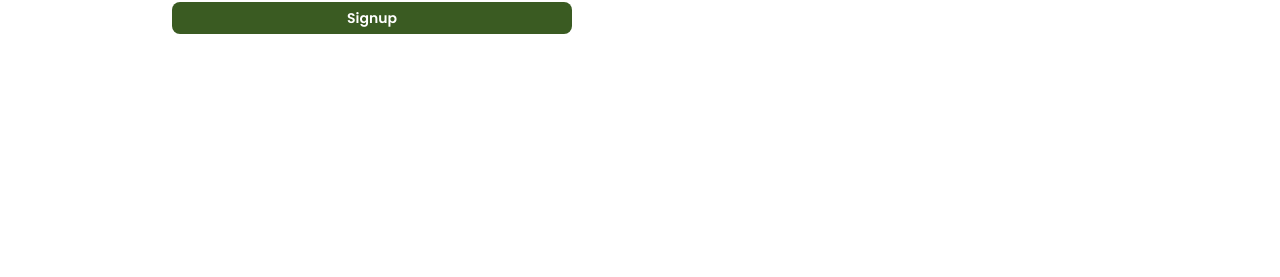
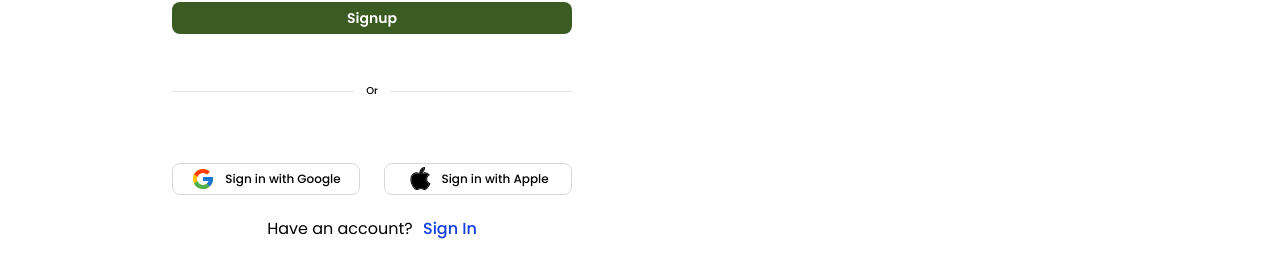
Before and after one commit to liLyxws/appdev1-final-practical-exam, a React (Vite) app: page / in a window 1280 px wide. Shown: the part 489-766 px from the top of the page. Built offline with nearby package versions, Linux system fonts and the light colour scheme.

Commit message:
Add divider and social sign-in buttons

```diff
--- a/src/Signup.jsx
+++ b/src/Signup.jsx
@@ -1,5 +1,7 @@
 import styles from "./Signup.module.css";
 import blossom from "./assets/blossom-flower.svg";
+import googleIcon from "./assets/icons-google-logo.svg";
+import appleIcon from "./assets/icons-apple-logo.svg";
 
 export default function Signup() {
   return (
@@ -33,6 +35,23 @@ export default function Signup() {
 
             <button type="submit" className={styles.submit}>Signup</button>
           </form>
+
+          <div className={styles.divider}>Or</div>
+
+          <div className={styles.socials}>
+            <button type="button" className={styles.socialBtn}>
+              <img src={googleIcon} alt="" className={styles.socialIcon} />
+              Sign in with Google
+            </button>
+            <button type="button" className={styles.socialBtn}>
+              <img src={appleIcon} alt="" className={styles.socialIcon} />
+              Sign in with Apple
+            </button>
+          </div>
+
+          <p className={styles.bottom}>
+            Have an account? <a href="#" className={styles.link}>Sign In</a>
+          </p>
         </div>
       </section>
       <section className={styles.right}>
--- a/src/Signup.module.css
+++ b/src/Signup.module.css
@@ -131,3 +131,72 @@
 .form {
   transform: translateY(-99px);
 }
+
+.divider {
+  display: flex;
+  align-items: center;
+  gap: 12px;
+  margin: 60px 0 64px;
+  font-size: 10px;
+  font-weight: 500;
+  color: #000;
+}
+
+.divider::before,
+.divider::after {
+  content: "";
+  flex: 1;
+  height: 1px;
+  background: #E6E6E6;
+}
+
+.socials {
+  display: flex;
+  gap: 24px;
+}
+
+.socialBtn {
+  display: flex;
+  flex: 1;
+  align-items: center;
+  justify-content: center;
+  gap: 10px;
+  height: 32px;
+  border: 1px solid #D8D8D8;
+  border-radius: 8px;
+  background: #fff;
+  font-family: inherit;
+  font-size: 12px;
+  font-weight: 500;
+  color: #000;
+  cursor: pointer;
+}
+
+.socialIcon {
+  width: 24px;
+  height: 24px;
+}
+
+.bottom {
+  margin-top: 22px;
+  text-align: center;
+  font-size: 16px;
+  font-weight: 400;
+  line-height: 24px;
+  color: #000;
+}
+
+.link {
+  margin-left: 6px;
+  font-weight: 500;
+  color: #0F3DDE;
+  text-decoration: none;
+}
+
+
+
+.divider,
+.socials,
+.bottom {
+  transform: translateY(-110px);
+}
```
Also changed, not shown: estrella-signup-bottom.png (added), src/index.css (line endings or trailing spaces).
